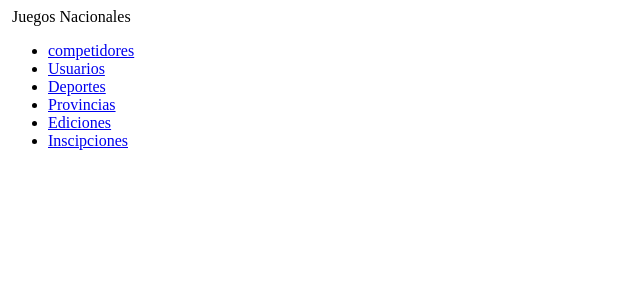
After one commit to Xtikma/multi.dev, a Symfony app: template app/Resources/views/template.html.twig in a window 1280 px wide. The commit adds this page. Shown: the top 300 px of the page, without its empty margins (0-640 px from the left). Run offline with Twig, Linux system fonts and the light colour scheme; the template is opened without the code that fills it, so the values that code supplies are empty; some libraries are stand-ins or nearby versions.

```diff
--- a/app/Resources/views/base.html.twig
+++ b/app/Resources/views/base.html.twig
@@ -2,12 +2,11 @@
 <html>
     <head>
         <meta charset="UTF-8" />
-        <title>{% block title %}Welcome!{% endblock %}</title>
+        <title>{% block pageTitle %}ICODER{% endblock %}</title>
         {% block stylesheets %}{% endblock %}
-        <link rel="icon" type="image/x-icon" href="{{ asset('favicon.ico') }}" />
-    </head>
-    <body>
-        {% block body %}{% endblock %}
-        {% block javascripts %}{% endblock %}
-    </body>
+</head>
+<body>
+    {% block body %}{% endblock %}
+    {% block javascripts %}{% endblock %}
+</body>
 </html>
--- /dev/null
+++ b/app/Resources/views/template.html.twig
@@ -0,0 +1,20 @@
+{% extends "base.html.twig" %}
+{% block body %}
+    {% block header %}
+        <a href="/" ><img src="{% block iconURL %} {% endblock %}"/></a>
+        {% block title %}Juegos Nacionales{% endblock %}
+    {% endblock %}
+    {% block nav %}
+        <nav>
+            <ul>
+                <li> <a href="/competitor" >competidores</a> </li>
+                <li> <a href="/user" >Usuarios</a> </li>
+                <li> <a href="/sport" >Deportes</a> </li>
+                <li> <a href="/competitor/province" >Provincias</a> </li>
+                <li> <a href="/editions" >Ediciones</a> </li>
+                <li> <a href="/team/inscription" >Inscipciones</a> </li>
+            </ul>
+        </nav>
+    {% endblock %}
+    {% block content %}{% endblock %}
+{% endblock %}
```
Also changed, not shown: src/IcoderBundle/Controller/SportTestController.php (+4 -4 lines), src/IcoderBundle/Resources/views/Default/index.html.twig (+7 -1 lines), src/IcoderBundle/Resources/views/sporttest/edit.html.twig (renamed from app/Resources/views/sporttest/edit.html.twig), src/IcoderBundle/Resources/views/sporttest/index.html.twig (renamed from app/Resources/views/sporttest/index.html.twig), src/IcoderBundle/Resources/views/sporttest/new.html.twig (renamed from app/Resources/views/sporttest/new.html.twig), src/IcoderBundle/Resources/views/sporttest/show.html.twig (renamed from app/Resources/views/sporttest/show.html.twig).
